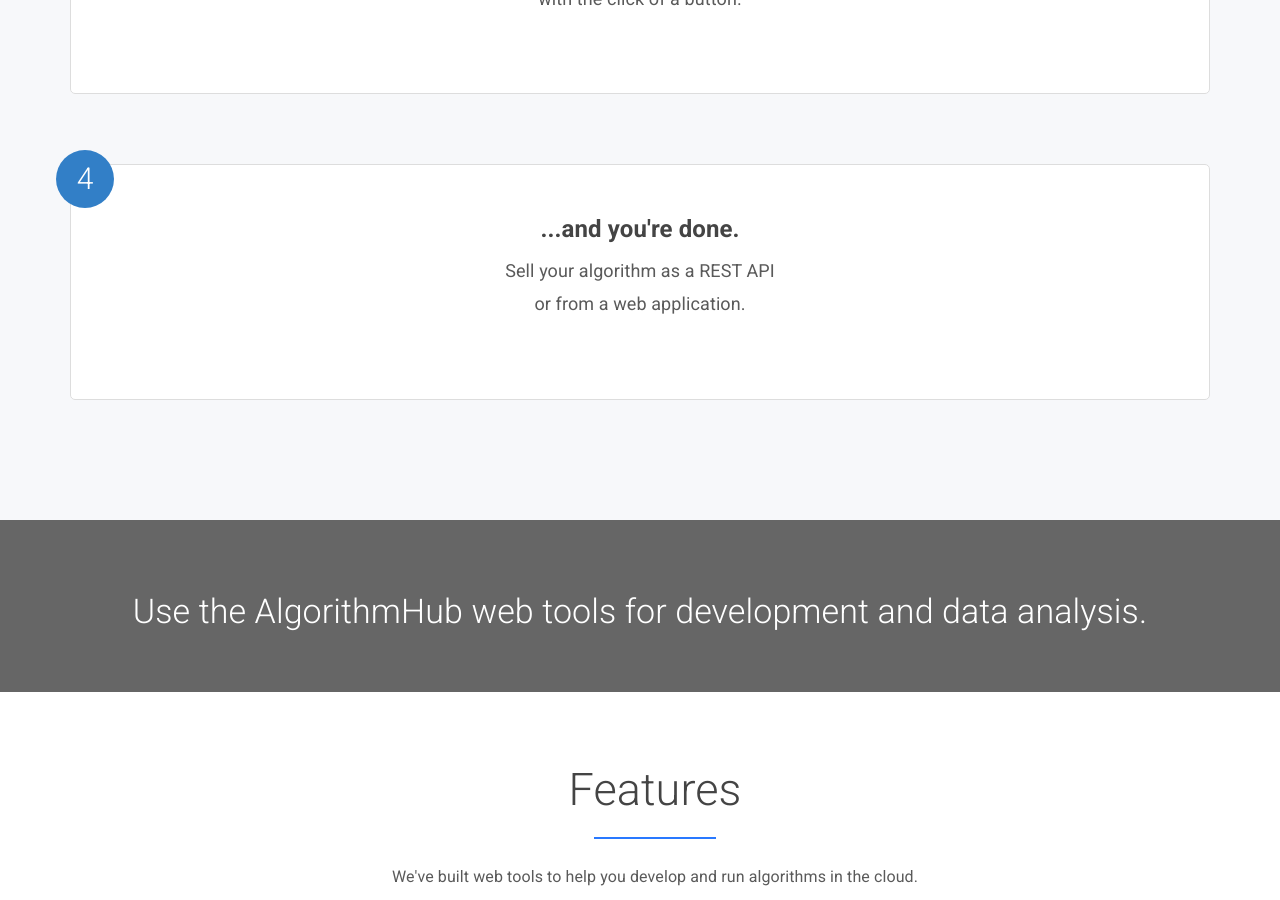
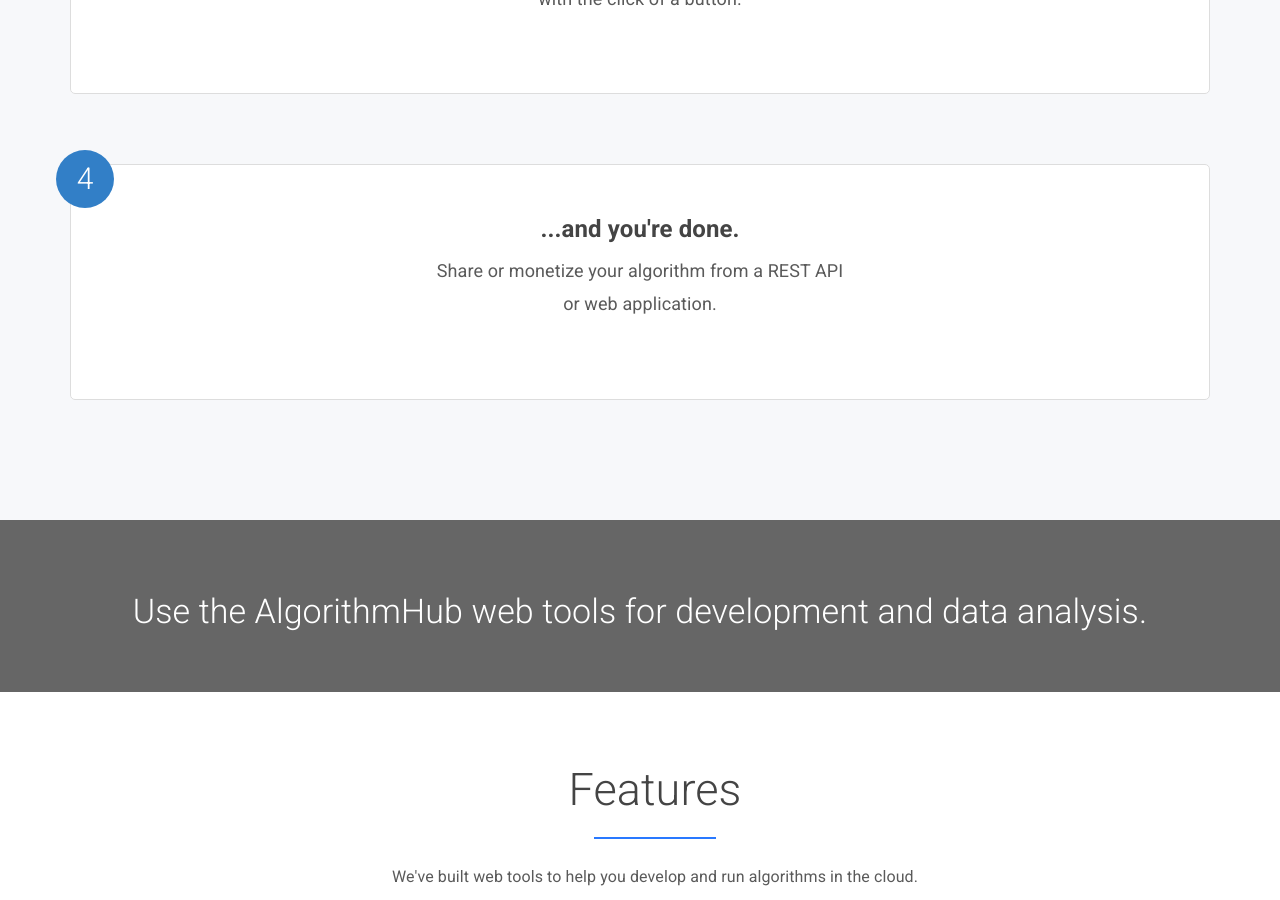
Before and after one commit to AlgorithmHub/algorithmhub.github.io, a Jekyll site: the page built from index.html, in a window 1280 px wide and 900 px high, scrolled down 1917 px. Built offline with Jekyll 4.4.1, drawn with Linux system fonts in a browser that asks for light colours.

Commit message:
Update index.html

```diff
--- a/index.html
+++ b/index.html
@@ -75,7 +75,7 @@
 
           <li id="new-user-step-5" class="animate-in effect-slide-bottom animate-in" alt="" data-effect="slide-bottom">
             <h4><b>...and you're done.</b></h4>
-            <p>Sell your algorithm as a REST API<br>or from a web application.</p>
+            <p>Share or monetize your algorithm from a REST API<br>or web application.</p>
           </li>
 
   </div>
```
